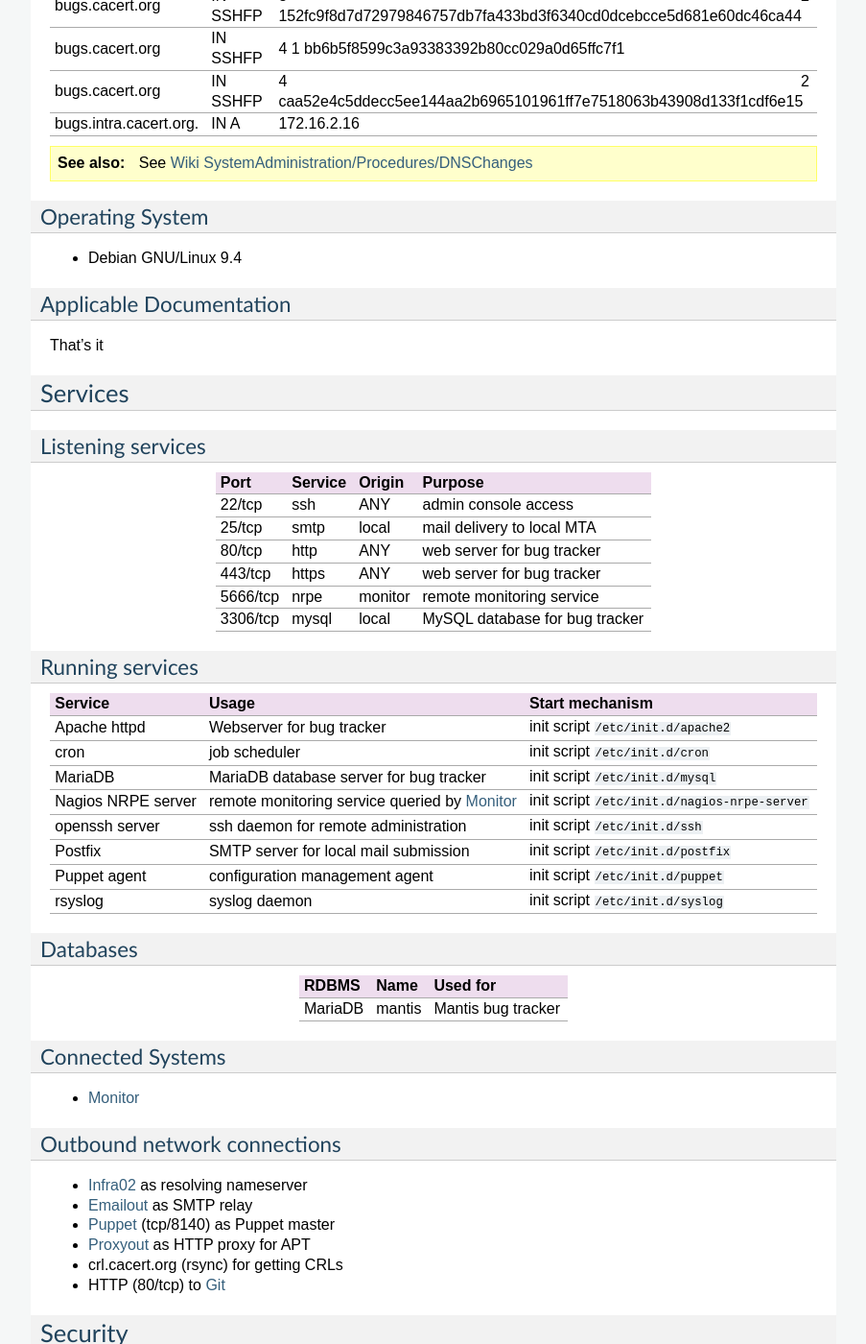
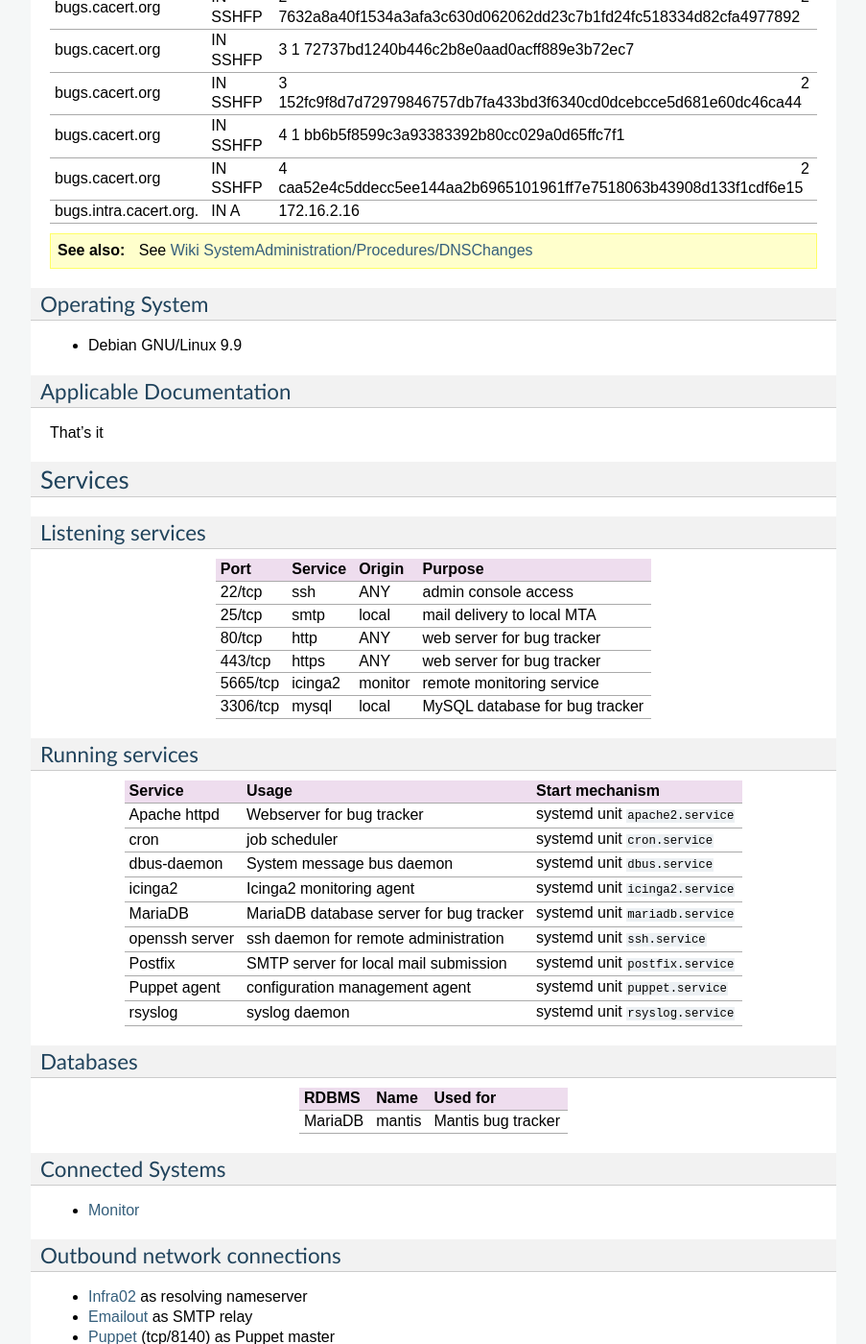
Before and after one commit to CAcertOrg/cacert-infradocs, a Sphinx documentation site: the page built from docs/systems/bugs.rst, in a window 1280 px wide and 1400 px high, scrolled down 1566 px. Shown: the whole window at 96% size, without its empty margins (198-1101 px from the left). Built offline with Sphinx 7.4.7, drawn with Linux system fonts in a browser that asks for light colours; pages that are not in the unit, such as notebooks, are missing from menus; cross-references to code outside the pages are shown as plain code; some of the changed text lies outside the part shown.

Commit message:
Document systemd and icinga2 usage on bugs

```diff
--- a/docs/systems/bugs.rst
+++ b/docs/systems/bugs.rst
@@ -102,9 +107,9 @@
 
 .. index::
    single: Debian GNU/Linux; Stretch
-   single: Debian GNU/Linux; 9.4
+   single: Debian GNU/Linux; 9.9
 
-* Debian GNU/Linux 9.4
+* Debian GNU/Linux 9.9
 
 Applicable Documentation
 ------------------------
@@ -128,7 +133,7 @@
 +----------+---------+---------+--------------------------------+
 | 443/tcp  | https   | ANY     | web server for bug tracker     |
 +----------+---------+---------+--------------------------------+
-| 5666/tcp | nrpe    | monitor | remote monitoring service      |
+| 5665/tcp | icinga2 | monitor | remote monitoring service      |
 +----------+---------+---------+--------------------------------+
 | 3306/tcp | mysql   | local   | MySQL database for bug tracker |
 +----------+---------+---------+--------------------------------+
@@ -139,43 +144,45 @@
 .. index::
    single: apache httpd
    single: cron
+   single: dbus
+   single: icinga2
    single: mariadb
-   single: nrpe
    single: openssh
    single: postfix
    single: puppet agent
    single: rsyslog
 
-+--------------------+--------------------+----------------------------------------+
-| Service            | Usage              | Start mechanism                        |
-+====================+====================+========================================+
-| Apache httpd       | Webserver for bug  | init script                            |
-|                    | tracker            | :file:`/etc/init.d/apache2`            |
-+--------------------+--------------------+----------------------------------------+
-| cron               | job scheduler      | init script :file:`/etc/init.d/cron`   |
-+--------------------+--------------------+----------------------------------------+
-| MariaDB            | MariaDB database   | init script                            |
-|                    | server for bug     | :file:`/etc/init.d/mysql`              |
-|                    | tracker            |                                        |
-+--------------------+--------------------+----------------------------------------+
-| Nagios NRPE server | remote monitoring  | init script                            |
-|                    | service queried by | :file:`/etc/init.d/nagios-nrpe-server` |
-|                    | :doc:`monitor`     |                                        |
-+--------------------+--------------------+----------------------------------------+
-| openssh server     | ssh daemon for     | init script :file:`/etc/init.d/ssh`    |
-|                    | remote             |                                        |
-|                    | administration     |                                        |
-+--------------------+--------------------+----------------------------------------+
-| Postfix            | SMTP server for    | init script                            |
-|                    | local mail         | :file:`/etc/init.d/postfix`            |
-|                    | submission         |                                        |
-+--------------------+--------------------+----------------------------------------+
-| Puppet agent       | configuration      | init script                            |
-|                    | management agent   | :file:`/etc/init.d/puppet`             |
-+--------------------+--------------------+----------------------------------------+
-| rsyslog            | syslog daemon      | init script                            |
-|                    |                    | :file:`/etc/init.d/syslog`             |
-+--------------------+--------------------+----------------------------------------+
++----------------+--------------------------+----------------------------------+
+| Service        | Usage                    | Start mechanism                  |
++================+==========================+==================================+
+| Apache httpd   | Webserver for bug        | systemd unit ``apache2.service`` |
+|                | tracker                  |                                  |
++----------------+--------------------------+----------------------------------+
+| cron           | job scheduler            | systemd unit ``cron.service``    |
++----------------+--------------------------+----------------------------------+
+| dbus-daemon    | System message bus       | systemd unit ``dbus.service``    |
+|                | daemon                   |                                  |
++----------------+--------------------------+----------------------------------+
+| icinga2        | Icinga2 monitoring agent | systemd unit ``icinga2.service`` |
++----------------+--------------------------+----------------------------------+
+| MariaDB        | MariaDB database         | systemd unit ``mariadb.service`` |
+|                | server for bug           |                                  |
+|                | tracker                  |                                  |
++----------------+--------------------------+----------------------------------+
+| openssh server | ssh daemon for           | systemd unit ``ssh.service``     |
+|                | remote                   |                                  |
+|                | administration           |                                  |
++----------------+--------------------------+----------------------------------+
+| Postfix        | SMTP server for          | systemd unit ``postfix.service`` |
+|                | local mail               |                                  |
+|                | submission               |                                  |
++----------------+--------------------------+----------------------------------+
+| Puppet agent   | configuration            | systemd unit ``puppet.service``  |
+|                | management agent         |                                  |
++----------------+--------------------------+----------------------------------+
+| rsyslog        | syslog daemon            | systemd unit ``rsyslog.service`` |
+|                |                          |                                  |
++----------------+--------------------------+----------------------------------+
 
 Databases
 ---------
```
Also changed, not shown: other parts of docs/systems/bugs.rst (+7 -0 lines).
